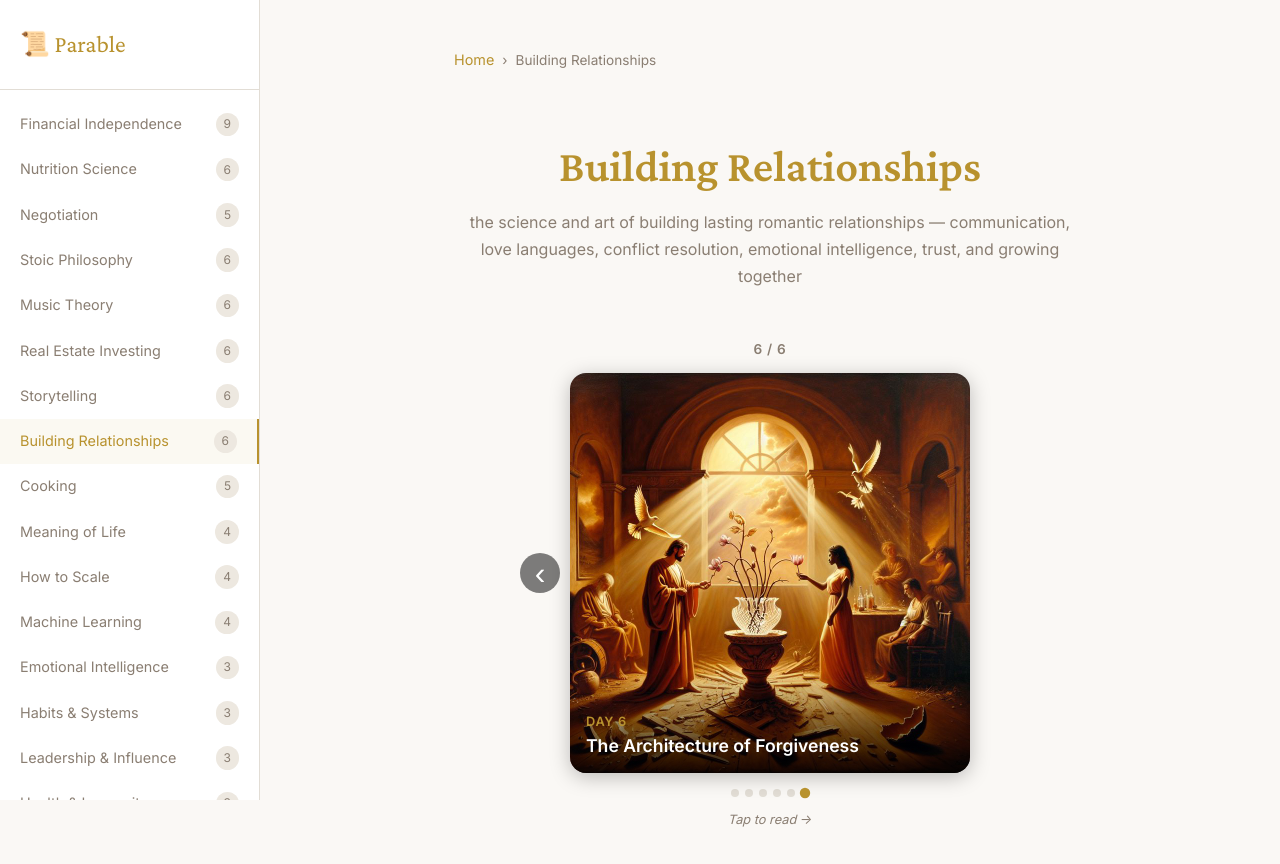
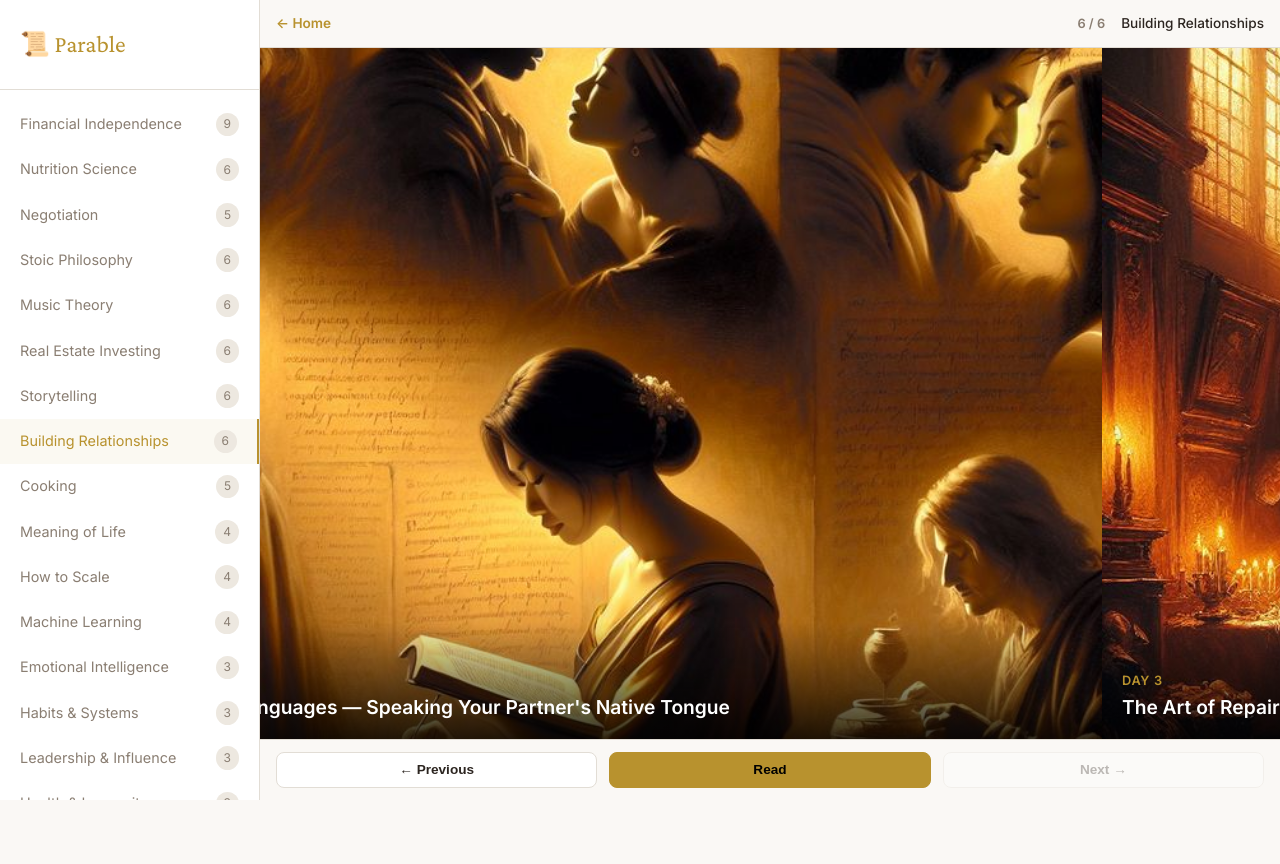
Before and after one commit to camptracker/parable, a React (Vite) app: page /#/building-relationships in a window 1280 px wide. Shown: the top 864 px of the page. After the commit the page ends 800 px from the top, so only its background shows below. Built offline with nearby package versions, Linux system fonts and the light colour scheme.

Commit message:
Horizontal carousel: 100vh, no vertical scroll, prev/next buttons

```diff
--- a/src/index.css
+++ b/src/index.css
@@ -189,121 +189,113 @@ body {
 }
 .lesson-card .lesson-date { display: none; }
 
-/* Deck swipe view */
-.deck-counter {
-  text-align: center;
+/* Series page — full viewport carousel */
+.series-page {
+  display: flex;
+  flex-direction: column;
+  height: 100vh;
+  height: 100dvh;
+  overflow: hidden;
+  background: var(--bg);
+}
+.series-topbar {
+  display: flex;
+  align-items: center;
+  gap: 1rem;
+  padding: 0.75rem 1rem;
+  border-bottom: 1px solid var(--border);
+  flex-shrink: 0;
+}
+.series-back {
+  color: var(--gold);
+  text-decoration: none;
+  font-weight: 600;
+  font-size: 0.85rem;
+}
+.series-counter {
   color: var(--text-muted);
+  font-size: 0.8rem;
+  font-weight: 600;
+  margin-left: auto;
+}
+.series-name {
+  color: var(--text);
   font-size: 0.85rem;
-  font-weight: 600;
-  margin-bottom: 0.75rem;
-  letter-spacing: 0.05em;
+  font-weight: 500;
 }
-.deck-wrapper {
+.carousel {
+  flex: 1;
+  display: flex;
+  overflow-x: auto;
+  overflow-y: hidden;
+  scroll-snap-type: x mandatory;
+  -webkit-overflow-scrolling: touch;
+  scrollbar-width: none;
+}
+.carousel::-webkit-scrollbar { display: none; }
+.carousel-slide {
+  flex: 0 0 100%;
   position: relative;
-  display: flex;
-  justify-content: center;
-  max-width: 400px;
-  margin: 0 auto;
-  user-select: none;
-  -webkit-user-select: none;
+  cursor: pointer;
+  scroll-snap-align: start;
 }
-.deck-card {
-  position: relative;
-  width: 100%;
-  aspect-ratio: 1;
-  border-radius: 16px;
-  overflow: hidden;
-  cursor: pointer;
-  background: var(--surface);
-  box-shadow: 0 4px 20px rgba(0,0,0,0.25);
-}
-.deck-card-img {
-  position: absolute;
-  inset: 0;
+.carousel-img {
   width: 100%;
   height: 100%;
   object-fit: cover;
   object-position: center;
 }
-.deck-card-text {
+.carousel-overlay {
   position: absolute;
   bottom: 0;
   left: 0;
   right: 0;
-  z-index: 1;
   display: flex;
   flex-direction: column;
-  gap: 0.15rem;
-  padding: 2.5rem 1rem 1rem;
+  gap: 0.2rem;
+  padding: 3rem 1.25rem 1.25rem;
   background: linear-gradient(transparent, rgba(0,0,0,0.8));
 }
-.deck-day {
+.carousel-day {
   color: var(--gold);
   font-weight: 600;
   font-size: 0.8rem;
   text-transform: uppercase;
   letter-spacing: 0.05em;
 }
-.deck-title {
+.carousel-title {
   color: #fff;
   font-weight: 700;
-  font-size: 1.1rem;
+  font-size: 1.2rem;
   line-height: 1.25;
 }
-.deck-arrow {
-  position: absolute;
-  top: 50%;
-  transform: translateY(-50%);
-  background: rgba(0,0,0,0.5);
-  color: #fff;
-  border: none;
-  font-size: 2rem;
-  width: 40px;
-  height: 40px;
-  border-radius: 50%;
+.series-bottom {
+  display: flex;
+  gap: 0.75rem;
+  padding: 0.75rem 1rem;
+  border-top: 1px solid var(--border);
+  flex-shrink: 0;
+}
+.series-btn {
+  flex: 1;
+  padding: 0.6rem;
+  border: 1px solid var(--border);
+  border-radius: 8px;
+  background: var(--surface);
+  color: var(--text);
+  font-size: 0.85rem;
+  font-weight: 600;
   cursor: pointer;
-  display: flex;
-  align-items: center;
-  justify-content: center;
-  transition: background 0.2s;
-  z-index: 2;
+  transition: all 0.2s;
 }
-.deck-arrow:hover { background: rgba(0,0,0,0.7); }
-.deck-arrow-left { left: -50px; }
-.deck-arrow-right { right: -50px; }
-@media (max-width: 520px) {
-  .deck-arrow-left { left: 6px; }
-  .deck-arrow-right { right: 6px; }
-  .deck-arrow { opacity: 0.6; width: 32px; height: 32px; font-size: 1.5rem; }
+.series-btn:hover { border-color: var(--gold-dim); }
+.series-btn:disabled { opacity: 0.3; cursor: default; }
+.series-btn.primary {
+  background: var(--gold);
+  color: #000;
+  border-color: var(--gold);
 }
-.deck-dots {
-  display: flex;
-  justify-content: center;
-  gap: 6px;
-  margin-top: 1rem;
-  flex-wrap: wrap;
-}
-.deck-dot {
-  width: 8px;
-  height: 8px;
-  border-radius: 50%;
-  border: none;
-  background: var(--border);
-  cursor: pointer;
-  padding: 0;
-  transition: background 0.2s, transform 0.2s;
-}
-.deck-dot.active {
-  background: var(--gold);
-  transform: scale(1.3);
-}
-.deck-caption {
-  text-align: center;
-  color: var(--text-muted);
-  font-size: 0.8rem;
-  margin-top: 0.75rem;
-  font-style: italic;
-}
+.series-btn.primary:hover { opacity: 0.9; }
 
 /* Lesson hero image */
 .lesson-hero {
--- a/src/pages/SeriesPage.tsx
+++ b/src/pages/SeriesPage.tsx
@@ -1,121 +1,81 @@
 import { Link, useParams, Navigate, useNavigate } from 'react-router-dom';
-import { useState, useRef, useEffect } from 'react';
+import { useRef, useEffect, useState } from 'react';
 import { getSeriesById } from '../data/lessons';
 
 export default function SeriesPage() {
   const { seriesId } = useParams();
   const s = getSeriesById(seriesId || '');
   const navigate = useNavigate();
+  const scrollRef = useRef<HTMLDivElement>(null);
   const [current, setCurrent] = useState(0);
-  const touchStart = useRef<{ x: number; y: number } | null>(null);
-  const [swipeX, setSwipeX] = useState(0);
-  const swiping = useRef(false);
 
-  // Reset to last card when series changes
+  const total = s?.lessons.length || 0;
+
+  // Scroll to latest lesson on mount
   useEffect(() => {
-    if (s) setCurrent(s.lessons.length - 1);
+    if (s && scrollRef.current) {
+      const lastIdx = s.lessons.length - 1;
+      const el = scrollRef.current;
+      requestAnimationFrame(() => {
+        el.scrollTo({ left: lastIdx * el.offsetWidth, behavior: 'instant' as ScrollBehavior });
+        setCurrent(lastIdx);
+      });
+    }
   }, [seriesId, s?.lessons.length]);
+
+  // Track scroll position
+  useEffect(() => {
+    const el = scrollRef.current;
+    if (!el) return;
+    const onScroll = () => {
+      const idx = Math.round(el.scrollLeft / el.offsetWidth);
+      setCurrent(idx);
+    };
+    el.addEventListener('scroll', onScroll, { passive: true });
+    return () => el.removeEventListener('scroll', onScroll);
+  }, []);
 
   if (!s) return <Navigate to="/" replace />;
 
   const lessons = s.lessons;
-  const total = lessons.length;
   const lesson = lessons[current];
 
   const goTo = (idx: number) => {
-    if (idx >= 0 && idx < total) setCurrent(idx);
-  };
-
-  const handleTouchStart = (e: React.TouchEvent) => {
-    touchStart.current = { x: e.touches[0].clientX, y: e.touches[0].clientY };
-    swiping.current = false;
-    setSwipeX(0);
-  };
-
-  const handleTouchMove = (e: React.TouchEvent) => {
-    if (!touchStart.current) return;
-    const dx = e.touches[0].clientX - touchStart.current.x;
-    const dy = e.touches[0].clientY - touchStart.current.y;
-    // Only swipe if horizontal movement dominates
-    if (!swiping.current && Math.abs(dx) > Math.abs(dy) && Math.abs(dx) > 10) {
-      swiping.current = true;
-    }
-    if (swiping.current) {
-      e.preventDefault();
-      setSwipeX(dx);
-    }
-  };
-
-  const handleTouchEnd = () => {
-    if (Math.abs(swipeX) > 60) {
-      if (swipeX > 0) goTo(current - 1); // swipe right = previous
-      else goTo(current + 1); // swipe left = next
-    }
-    setSwipeX(0);
-    touchStart.current = null;
-    swiping.current = false;
-  };
-
-  const handleClick = () => {
-    if (!swiping.current && lesson) {
-      navigate(`/${s.id}/lesson/${lesson.day}`);
+    if (idx >= 0 && idx < total && scrollRef.current) {
+      scrollRef.current.scrollTo({ left: idx * scrollRef.current.offsetWidth, behavior: 'smooth' });
     }
   };
 
   return (
-    <div className="container">
-      <nav className="breadcrumb">
-        <Link to="/" className="nav-link">Home</Link>
-        <span className="breadcrumb-sep">›</span>
-        <span>{s.name}</span>
-      </nav>
-      <header className="home-header">
-        <h1>{s.name}</h1>
-        <p className="subtitle">{s.theme}</p>
-      </header>
-
-      {/* Counter */}
-      <div className="deck-counter">{current + 1} / {total}</div>
-
-      {/* Deck */}
-      <div className="deck-wrapper">
-        <div
-          className="deck-card"
-          onTouchStart={handleTouchStart}
-          onTouchMove={handleTouchMove}
-          onTouchEnd={handleTouchEnd}
-          onClick={handleClick}
-          style={{ transform: swipeX ? `translateX(${swipeX}px) rotate(${swipeX * 0.03}deg)` : undefined, transition: swipeX ? 'none' : 'transform 0.3s ease' }}
-        >
-          {lesson?.image && (
-            <img src={`${import.meta.env.BASE_URL}${lesson.image}`} alt={lesson.title} className="deck-card-img" />
-          )}
-          <div className="deck-card-text">
-            <span className="deck-day">Day {lesson?.day}</span>
-            <span className="deck-title">{lesson?.title}</span>
-          </div>
-        </div>
-
-        {/* Desktop arrows */}
-        {current > 0 && (
-          <button className="deck-arrow deck-arrow-left" onClick={(e) => { e.stopPropagation(); goTo(current - 1); }}>‹</button>
-        )}
-        {current < total - 1 && (
-          <button className="deck-arrow deck-arrow-right" onClick={(e) => { e.stopPropagation(); goTo(current + 1); }}>›</button>
-        )}
+    <div className="series-page">
+      {/* Top bar */}
+      <div className="series-topbar">
+        <Link to="/" className="series-back">← Home</Link>
+        <span className="series-counter">{current + 1} / {total}</span>
+        <span className="series-name">{s.name}</span>
       </div>
 
-      {/* Dots */}
-      <div className="deck-dots">
-        {lessons.map((_, i) => (
-          <button key={i} className={`deck-dot ${i === current ? 'active' : ''}`} onClick={() => goTo(i)} />
+      {/* Carousel */}
+      <div className="carousel" ref={scrollRef}>
+        {lessons.map((l) => (
+          <div className="carousel-slide" key={l.day} onClick={() => navigate(`/${s.id}/lesson/${l.day}`)}>
+            {l.image && (
+              <img src={`${import.meta.env.BASE_URL}${l.image}`} alt={l.title} className="carousel-img" />
+            )}
+            <div className="carousel-overlay">
+              <span className="carousel-day">Day {l.day}</span>
+              <span className="carousel-title">{l.title}</span>
+            </div>
+          </div>
         ))}
       </div>
 
-      {/* Caption */}
-      <p className="deck-caption">
-        {current < total - 1 ? '← Swipe to browse lessons →' : 'Tap to read →'}
-      </p>
+      {/* Bottom controls */}
+      <div className="series-bottom">
+        <button className="series-btn" disabled={current <= 0} onClick={() => goTo(current - 1)}>← Previous</button>
+        <button className="series-btn primary" onClick={() => navigate(`/${s.id}/lesson/${lesson?.day}`)}>Read</button>
+        <button className="series-btn" disabled={current >= total - 1} onClick={() => goTo(current + 1)}>Next →</button>
+      </div>
     </div>
   );
 }
```
